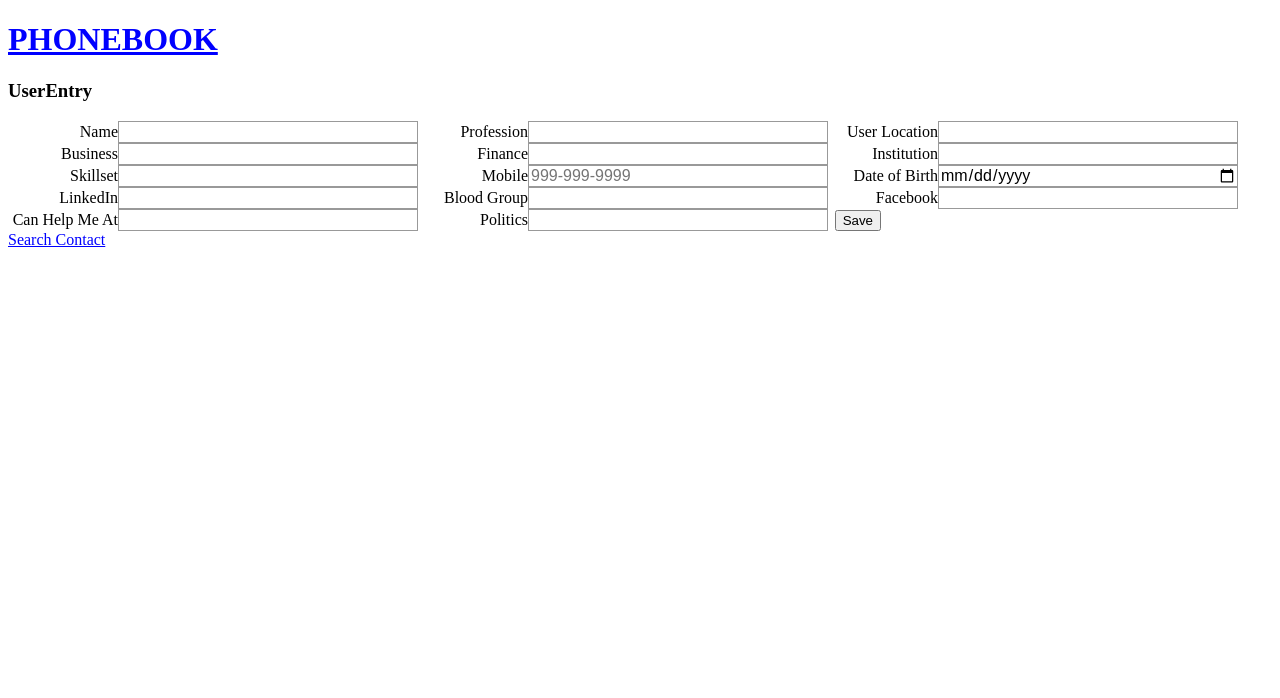
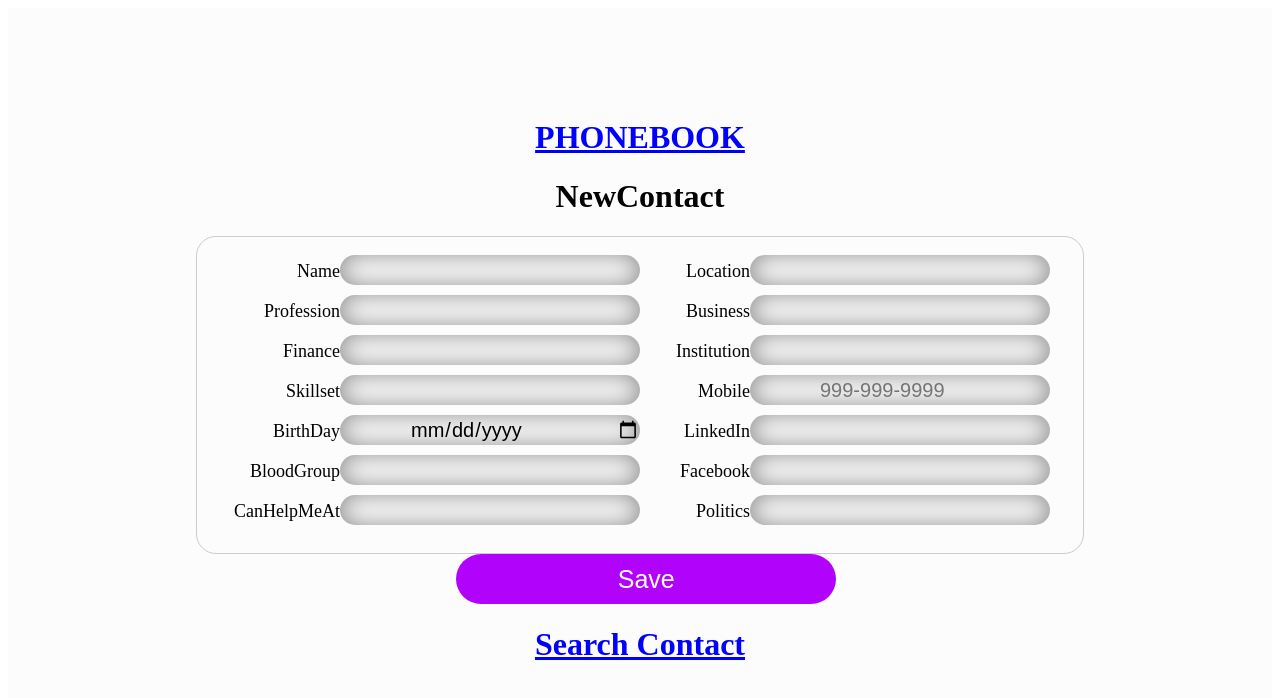
Before and after one commit to prajun7/phonebook, a React (Create React App) app in the folder client/: page /userentry in a window 1280 px wide. Shown: the top 698 px of the page. Built offline with nearby package versions, Linux system fonts and the light colour scheme.

Commit message:
edited css for user entry form

```diff
--- a/client/src/components/pages/userEntry/UserEntry.css
+++ b/client/src/components/pages/userEntry/UserEntry.css
@@ -110,3 +110,10 @@ form {
     font-size: 25px;
     border: none;
 }
+
+.search-contact{
+  text-align: center;
+
+
+
+}
--- a/client/src/components/pages/userEntry/UserEntry.js
+++ b/client/src/components/pages/userEntry/UserEntry.js
@@ -1,54 +1,50 @@
-import React, {useState, useContext} from 'react';
-import { UserContext } from '../../../contexts/UserContext';
+import React, { useState, useContext } from "react";
+import { UserContext } from "../../../contexts/UserContext";
 import { Link } from "react-router-dom";
 import "./UserEntry.css";
 
 const API_BASE = "http://localhost:5000";
 
 function UserEntry() {
-
   const { user } = useContext(UserContext);
 
-    const[userName, setUserName] = useState("");
-    const[userProfession, setUserProfession] = useState("");
-    const[userLocation, setUserLocation] = useState("");
-    const[userBusiness, setUserBusiness] = useState("");
-    const[userFinance, setUserFinance] = useState("");
-    const[userInstitution, setUserInstitution] = useState("");
-    const[userSkillset, setUserSkillset] = useState("");
-    const[userMobile, setUserMobile] = useState("");
-    const[userDateOfBirth, setUserDateOfBirth] = useState("");
-    const[userLinkedIn, setUserLinkedIn] = useState("");
-    const[userBloodGroup, setUserBloodGroup] = useState("");
-    const[userFacebook, setUserFacebook] = useState("");
-    const[userCanHelpMeAt, setUserCanHelpMeAt] = useState("");
-    const[userPolitics, setUserPolitics] = useState("");
-
+  const [userName, setUserName] = useState("");
+  const [userProfession, setUserProfession] = useState("");
+  const [userLocation, setUserLocation] = useState("");
+  const [userBusiness, setUserBusiness] = useState("");
+  const [userFinance, setUserFinance] = useState("");
+  const [userInstitution, setUserInstitution] = useState("");
+  const [userSkillset, setUserSkillset] = useState("");
+  const [userMobile, setUserMobile] = useState("");
+  const [userDateOfBirth, setUserDateOfBirth] = useState("");
+  const [userLinkedIn, setUserLinkedIn] = useState("");
+  const [userBloodGroup, setUserBloodGroup] = useState("");
+  const [userFacebook, setUserFacebook] = useState("");
+  const [userCanHelpMeAt, setUserCanHelpMeAt] = useState("");
+  const [userPolitics, setUserPolitics] = useState("");
 
   const addContact = async () => {
-        await fetch(
-          `${API_BASE}/contact`,{
-            method : "POST",
-            headers : {
-              "Content-Type" : "application/json"
+    await fetch(`${API_BASE}/contact`, {
+      method: "POST",
+      headers: {
+        "Content-Type": "application/json",
       },
-            body : JSON.stringify({
-                  "user_id" : `${user._id}`,
-                  "name" : userName,
-                  "profession" : userProfession,
-                  "location" : userLocation,
-                  "business" : userBusiness,
-                  "finance" : userFinance,
-                  "institution": userInstitution,
-                  "skillset": userSkillset,
-                  "mobile": userMobile,
-                  "dateOfBirth": userDateOfBirth,
-                  "linkedIn": userLinkedIn,
-                  "bloodGroup": userBloodGroup,
-                  "facebook": userFacebook
-            })
-          }
-        );
+      body: JSON.stringify({
+        user_id: `${user._id}`,
+        name: userName,
+        profession: userProfession,
+        location: userLocation,
+        business: userBusiness,
+        finance: userFinance,
+        institution: userInstitution,
+        skillset: userSkillset,
+        mobile: userMobile,
+        dateOfBirth: userDateOfBirth,
+        linkedIn: userLinkedIn,
+        bloodGroup: userBloodGroup,
+        facebook: userFacebook,
+      }),
+    });
     setUserName("");
     setUserProfession("");
     setUserLocation("");
@@ -63,117 +59,145 @@ function UserEntry() {
     setUserFacebook("");
     setUserCanHelpMeAt("");
     setUserPolitics("");
-      }
+  };
 
   return (
     <>
-      <h1>
+      {/* <h1>
         <Link to='/' >
               PHONEBOOK
           </Link>
+      </h1> */}
+
+      <div className="main">
+        <div>
+          <h1>
+            <Link to="/">PHONEBOOK</Link>
           </h1>
+          <h1>NewContact</h1>
+          <form>
+            <label>Name</label>
+            <input
+              type="text"
+              className="input1"
+              onChange={(e) => setUserName(e.target.value)}
+              value={userName}
+            />
 
-    <div className = 'content'>
-            <h3>UserEntry</h3>
-
-              <label>Name </label>
+            <label>Location</label>
             <input
-                    type ="text"
-                    onChange = {e => setUserName(e.target.value)}
-                    value = {userName}/>
+              type="text"
+              className="input1"
+              onChange={(e) => setUserLocation(e.target.value)}
+              value={userLocation}
+            />
 
             <label>Profession</label>
             <input
-                    type ="text"
-                    onChange = {e => setUserLocation(e.target.value)}
-                    value = {userLocation}/>
-
-              <label>User Location</label>
-              <input
-                    type ="text"
-                    onChange = {e => setUserProfession(e.target.value)}
-                    value = {userProfession}/>
+              type="text"
+              className="input1"
+              onChange={(e) => setUserProfession(e.target.value)}
+              value={userProfession}
+            />
 
             <label>Business</label>
             <input
-                    type ="text"
-                    onChange = {e => setUserBusiness(e.target.value)}
-                    value = {userBusiness}/>
+              type="text"
+              className="input1"
+              onChange={(e) => setUserBusiness(e.target.value)}
+              value={userBusiness}
+            />
 
             <label>Finance</label>
             <input
-                    type ="text"
-                    onChange = {e => setUserFinance(e.target.value)}
-                    value = {userFinance}/>
+              type="text"
+              className="input1"
+              onChange={(e) => setUserFinance(e.target.value)}
+              value={userFinance}
+            />
 
             <label>Institution</label>
             <input
-                    type ="text"
-                    onChange = {e => setUserInstitution(e.target.value)}
-                    value = {userInstitution}/>
+              type="text"
+              className="input1"
+              onChange={(e) => setUserInstitution(e.target.value)}
+              value={userInstitution}
+            />
 
             <label>Skillset</label>
             <input
-                    type ="text"
-                    onChange = {e => setUserSkillset(e.target.value)}
-                    value = {userSkillset}/>
+              type="text"
+              className="input1"
+              onChange={(e) => setUserSkillset(e.target.value)}
+              value={userSkillset}
+            />
 
             <label>Mobile</label>
             <input
-                    type ="tel"
+              type="tel"
               pattern="[0-9]{3}-[0-9]{3}-[0-9]{4}"
               placeholder="999-999-9999"
-                    onChange = {e => setUserMobile(e.target.value)}
-                    value = {userMobile}/>
+              className="input1"
+              onChange={(e) => setUserMobile(e.target.value)}
+              value={userMobile}
+            />
 
-              <label>Date of Birth</label>
+            <label>BirthDay</label>
             <input
-                    type ="date"
-                    onChange = {e => setUserDateOfBirth(e.target.value)}
-                    value = {userDateOfBirth}/>
+              type="date"
+              className="input1"
+              onChange={(e) => setUserDateOfBirth(e.target.value)}
+              value={userDateOfBirth}
+            />
 
             <label>LinkedIn</label>
             <input
-                    type ="text"
-                    onChange = {e => setUserLinkedIn(e.target.value)}
-                    value = {userLinkedIn}/>
+              type="text"
+              className="input1"
+              onChange={(e) => setUserLinkedIn(e.target.value)}
+              value={userLinkedIn}
+            />
 
-              <label>Blood Group</label>
+            <label>BloodGroup</label>
             <input
-                    type ="text"
-                    onChange = {e => setUserBloodGroup(e.target.value)}
-                    value = {userBloodGroup}/>
+              type="text"
+              className="input1"
+              onChange={(e) => setUserBloodGroup(e.target.value)}
+              value={userBloodGroup}
+            />
 
             <label>Facebook</label>
             <input
-                    type ="text"
-                    onChange = {e => setUserFacebook(e.target.value)}
-                    value = {userFacebook}/>
+              type="text"
+              className="input1"
+              onChange={(e) => setUserFacebook(e.target.value)}
+              value={userFacebook}
+            />
 
-              <label>Can Help Me At</label>
+            <label>CanHelpMeAt</label>
             <input
-                    type ="text"
-                    onChange = {e => setUserCanHelpMeAt(e.target.value)}
-                    value = {userCanHelpMeAt}/>
-
+              type="text"
+              className="input1"
+              onChange={(e) => setUserCanHelpMeAt(e.target.value)}
+              value={userCanHelpMeAt}
+            />
 
             <label>Politics</label>
             <input
-                    type ="text"
-                    onChange = {e => setUserPolitics(e.target.value)}
-                    value = {userPolitics}/>
-
-
-              <button onClick = {addContact}> Save </button>
-           </div>
-
-            <div >
+              type="text"
+              className="input1"
+              onChange={(e) => setUserPolitics(e.target.value)}
+              value={userPolitics}
+            />
+          </form>
+          <button onClick={addContact} className="button1">Save</button>
           <Link to="/searchcontact">
-                  Search Contact
+            <h1 className="search-contact">Search Contact</h1>
           </Link>
         </div>
+      </div>
     </>
-  )
+  );
 }
 
 export default UserEntry;
```
Lines whose indentation alone changed are shown as unchanged.
